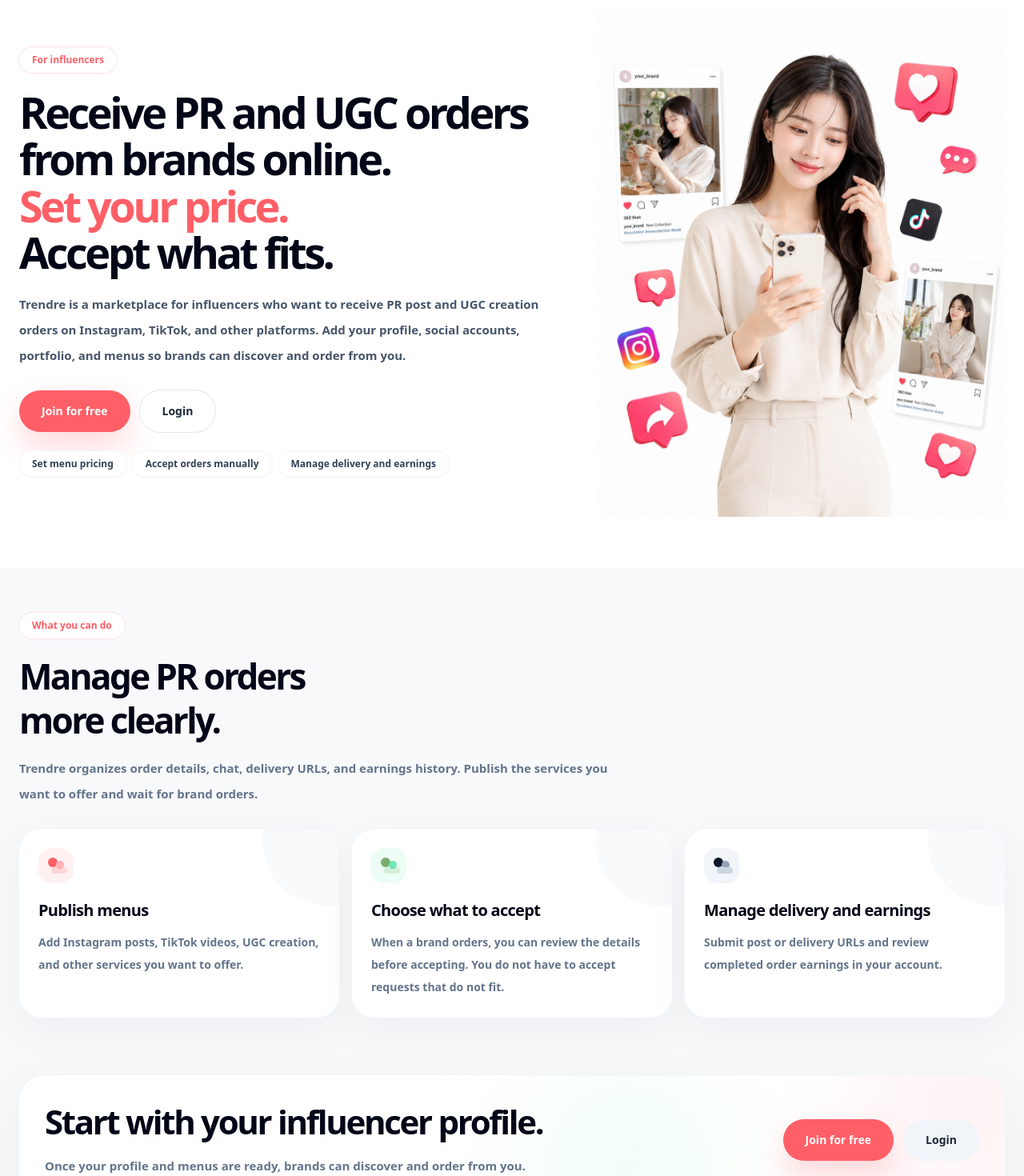
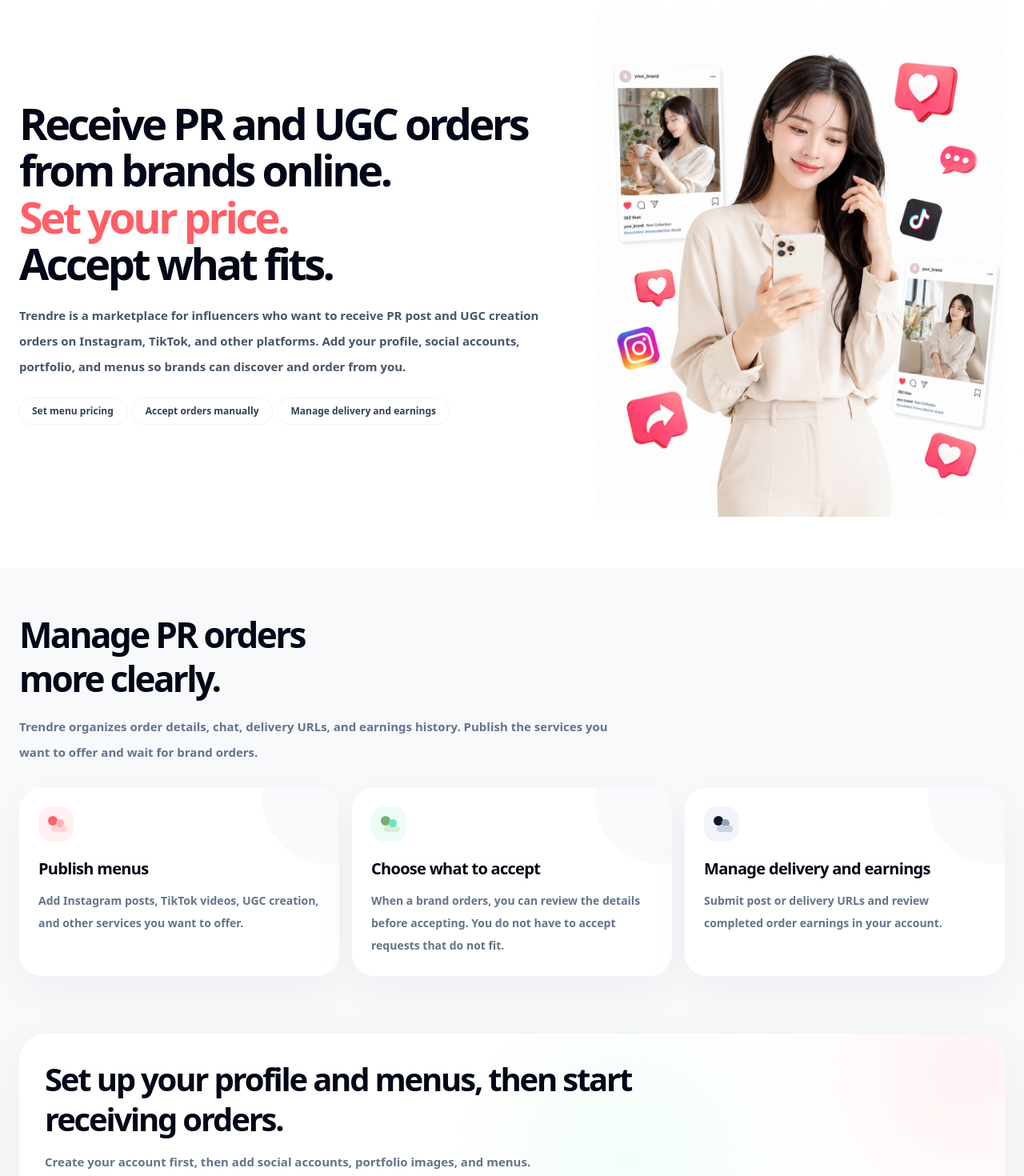
Before and after one commit to Annalisa0625/pearpop-clone, a Next.js app: page /for-creators in a window 1280 px wide. Shown: the part 140-1610 px from the top of the page at 80% size. Built offline with nearby package versions, Linux system fonts and the light colour scheme.

Commit message:
Reduce influencer home signup buttons

```diff
--- a/app/for-creators/page.tsx
+++ b/app/for-creators/page.tsx
@@ -2,7 +2,7 @@
 "use client";
 
 import Link from "next/link";
-import { useState } from "react";
+import { useEffect, useState } from "react";
 import { useAppLocale } from "@/lib/i18n/locale";
 import PublicFooter from "@/components/PublicFooter";
 
@@ -62,7 +62,7 @@ function CreatorPublicHeader() {
           forBrands: "For brands",
           search: "Influencer search",
           login: "Login",
-          signup: "Join as an Influencer",
+          signup: "Join",
         };
 
   return (
@@ -76,7 +76,7 @@ function CreatorPublicHeader() {
           <img
             src="/brand/trendre-logo-full.png"
             alt="Trendre"
-            className="h-8 w-auto object-contain md:h-9"
+            className="h-7 w-auto object-contain md:h-9"
           />
         </Link>
 
@@ -93,14 +93,14 @@ function CreatorPublicHeader() {
         <div className="flex items-center justify-end gap-2 md:gap-4">
           <Link
             href="/login"
-            className="hidden text-sm font-black text-slate-700 transition hover:text-slate-950 md:inline-flex"
+            className="text-xs font-black text-slate-700 transition hover:text-slate-950 md:text-sm"
           >
             {copy.login}
           </Link>
 
           <Link
             href="/signup/creator"
-            className="rounded-full bg-[#ff5f67] px-4 py-2.5 text-xs font-black text-white shadow-lg shadow-rose-500/20 transition hover:-translate-y-0.5 hover:bg-[#ff4b55] md:px-5 md:py-3 md:text-sm"
+            className="rounded-full bg-[#ff5f67] px-3.5 py-2.5 text-[11px] font-black text-white shadow-lg shadow-rose-500/20 transition hover:-translate-y-0.5 hover:bg-[#ff4b55] md:px-5 md:py-3 md:text-sm"
           >
             {copy.signup}
           </Link>
@@ -221,11 +221,25 @@ function HeroVisual() {
 
 export default function ForCreatorsPage() {
   const { locale } = useAppLocale();
+  const [showStickyCta, setShowStickyCta] = useState(false);
+
+  useEffect(() => {
+    const onScroll = () => {
+      setShowStickyCta(window.scrollY > 520);
+    };
+
+    onScroll();
+
+    window.addEventListener("scroll", onScroll, { passive: true });
+
+    return () => {
+      window.removeEventListener("scroll", onScroll);
+    };
+  }, []);
 
   const copy =
     locale === "ja"
       ? {
-          eyebrow: "インフルエンサー向け",
           titleLine1: "PRやUGC制作の注文を",
           titleLine2: "オンラインで受けられる。",
           titleAccent: "価格を決めて、",
@@ -233,12 +247,10 @@ export default function ForCreatorsPage() {
           body:
             "Trendreは、Instagram・TikTokなどでPR投稿やUGC制作を受けたいインフルエンサー向けのマーケットプレイスです。プロフィール、SNS、ポートフォリオ、メニューを登録すると、企業があなたを見つけて注文できます。",
           primaryCta: "無料で登録する",
-          secondaryCta: "ログイン",
           mini1: "メニュー価格を設定",
           mini2: "注文は承認制",
           mini3: "納品・報酬を管理",
 
-          productPill: "できること",
           productTitle1: "PRの受注を",
           productTitle2: "もっと分かりやすく。",
           productBody:
@@ -254,14 +266,11 @@ export default function ForCreatorsPage() {
           card3Body:
             "投稿URLや納品URLを提出し、完了した注文の報酬履歴を確認できます。",
 
-          finalTitle: "まずは、インフルエンサー登録から。",
+          finalTitle: "プロフィールとメニューを整えるだけで、注文を受けられる状態に。",
           finalBody:
-            "プロフィールとメニューを整えることで、企業から注文を受けられる状態になります。",
-          finalPrimary: "無料で登録する",
-          finalSecondary: "ログイン",
+            "まずは登録して、SNS・ポートフォリオ・メニューを追加してください。",
         }
       : {
-          eyebrow: "For influencers",
           titleLine1: "Receive PR and UGC orders",
           titleLine2: "from brands online.",
           titleAccent: "Set your price.",
@@ -269,12 +278,10 @@ export default function ForCreatorsPage() {
           body:
             "Trendre is a marketplace for influencers who want to receive PR post and UGC creation orders on Instagram, TikTok, and other platforms. Add your profile, social accounts, portfolio, and menus so brands can discover and order from you.",
           primaryCta: "Join for free",
-          secondaryCta: "Login",
           mini1: "Set menu pricing",
           mini2: "Accept orders manually",
           mini3: "Manage delivery and earnings",
 
-          productPill: "What you can do",
           productTitle1: "Manage PR orders",
           productTitle2: "more clearly.",
           productBody:
@@ -290,11 +297,9 @@ export default function ForCreatorsPage() {
           card3Body:
             "Submit post or delivery URLs and review completed order earnings in your account.",
 
-          finalTitle: "Start with your influencer profile.",
+          finalTitle: "Set up your profile and menus, then start receiving orders.",
           finalBody:
-            "Once your profile and menus are ready, brands can discover and order from you.",
-          finalPrimary: "Join for free",
-          finalSecondary: "Login",
+            "Create your account first, then add social accounts, portfolio images, and menus.",
         };
 
   const featureCards: FeatureCardProps[] = [
@@ -323,11 +328,7 @@ export default function ForCreatorsPage() {
         <section className="bg-white">
           <div className="mx-auto grid max-w-7xl gap-7 px-4 pb-8 pt-8 md:px-6 md:pb-12 md:pt-12 lg:grid-cols-[minmax(0,1fr)_510px] lg:items-center lg:pb-16 lg:pt-16">
             <div className="relative z-10">
-              <span className="inline-flex rounded-full bg-white px-4 py-2 text-xs font-black text-[#ff5f67] shadow-sm ring-1 ring-rose-100">
-                {copy.eyebrow}
-              </span>
-
-              <h1 className="mt-5 max-w-3xl text-[38px] font-black leading-[1.08] tracking-[-0.065em] text-slate-950 md:text-[48px] lg:text-[54px]">
+              <h1 className="max-w-3xl text-[38px] font-black leading-[1.08] tracking-[-0.065em] text-slate-950 md:text-[48px] lg:text-[54px]">
                 {copy.titleLine1}
                 <br />
                 {copy.titleLine2}
@@ -340,22 +341,6 @@ export default function ForCreatorsPage() {
               <p className="mt-5 max-w-2xl text-[14px] font-semibold leading-7 text-slate-600 md:text-[15px] md:leading-8">
                 {copy.body}
               </p>
-
-              <div className="mt-7 flex flex-col gap-3 sm:flex-row">
-                <Link
-                  href="/signup/creator"
-                  className="inline-flex items-center justify-center rounded-full bg-[#ff5f67] px-7 py-4 text-sm font-black text-white shadow-[0_18px_38px_rgba(255,95,103,0.24)] transition hover:-translate-y-0.5 hover:bg-[#ff4b55]"
-                >
-                  {copy.primaryCta}
-                </Link>
-
-                <Link
-                  href="/login"
-                  className="inline-flex items-center justify-center rounded-full bg-white px-7 py-4 text-sm font-black text-slate-800 shadow-sm ring-1 ring-slate-200 transition hover:-translate-y-0.5 hover:bg-slate-50"
-                >
-                  {copy.secondaryCta}
-                </Link>
-              </div>
 
               <div className="mt-6 flex flex-wrap gap-2">
                 {[copy.mini1, copy.mini2, copy.mini3].map((item) => (
@@ -381,11 +366,7 @@ export default function ForCreatorsPage() {
           className="mx-auto max-w-7xl px-4 py-10 md:px-6 md:py-14"
         >
           <div className="max-w-2xl md:max-w-3xl">
-            <span className="inline-flex rounded-full bg-white px-4 py-2 text-xs font-black text-[#ff5f67] shadow-sm ring-1 ring-rose-100">
-              {copy.productPill}
-            </span>
-
-            <h2 className="mt-5 text-[32px] font-black leading-tight tracking-[-0.06em] text-slate-950 md:text-[44px]">
+            <h2 className="text-[32px] font-black leading-tight tracking-[-0.06em] text-slate-950 md:text-[44px]">
               {copy.productTitle1}
               <br />
               {copy.productTitle2}
@@ -413,38 +394,26 @@ export default function ForCreatorsPage() {
             <div className="pointer-events-none absolute -right-24 -top-24 h-72 w-72 rounded-full bg-rose-100/40 blur-3xl" />
             <div className="pointer-events-none absolute -bottom-24 left-1/2 h-72 w-72 rounded-full bg-emerald-100/25 blur-3xl" />
 
-            <div className="relative flex flex-col gap-5 lg:flex-row lg:items-center lg:justify-between">
-              <div>
-                <h2 className="max-w-3xl text-[30px] font-black leading-tight tracking-[-0.055em] text-slate-950 md:text-[42px]">
-                  {copy.finalTitle}
-                </h2>
+            <div className="relative">
+              <h2 className="max-w-3xl text-[28px] font-black leading-tight tracking-[-0.055em] text-slate-950 md:text-[40px]">
+                {copy.finalTitle}
+              </h2>
 
-                <p className="mt-3 max-w-2xl text-sm font-semibold leading-7 text-slate-500 md:text-[15px] md:leading-8">
-                  {copy.finalBody}
-                </p>
-              </div>
-
-              <div className="flex flex-col gap-3 sm:flex-row lg:flex-col xl:flex-row">
-                <Link
-                  href="/signup/creator"
-                  className="inline-flex items-center justify-center rounded-full bg-[#ff5f67] px-7 py-4 text-sm font-black text-white shadow-[0_18px_38px_rgba(255,95,103,0.24)] transition hover:-translate-y-0.5 hover:bg-[#ff4b55]"
-                >
-                  {copy.finalPrimary}
-                </Link>
-
-                <Link
-                  href="/login"
-                  className="inline-flex items-center justify-center rounded-full bg-slate-100 px-7 py-4 text-sm font-black text-slate-800 transition hover:-translate-y-0.5 hover:bg-slate-200"
-                >
-                  {copy.finalSecondary}
-                </Link>
-              </div>
+              <p className="mt-3 max-w-2xl text-sm font-semibold leading-7 text-slate-500 md:text-[15px] md:leading-8">
+                {copy.finalBody}
+              </p>
             </div>
           </div>
         </section>
       </main>
 
-      <div className="fixed inset-x-0 bottom-0 z-40 border-t border-slate-100 bg-white/95 px-4 py-3 shadow-[0_-18px_50px_rgba(15,23,42,0.08)] backdrop-blur-xl md:hidden">
+      <div
+        className={`fixed inset-x-0 bottom-0 z-40 border-t border-slate-100 bg-white/95 px-4 py-3 shadow-[0_-18px_50px_rgba(15,23,42,0.08)] backdrop-blur-xl transition md:hidden ${
+          showStickyCta
+            ? "translate-y-0 opacity-100"
+            : "pointer-events-none translate-y-full opacity-0"
+        }`}
+      >
         <Link
           href="/signup/creator"
           className="flex w-full items-center justify-center rounded-full bg-[#ff5f67] px-5 py-3.5 text-sm font-black text-white shadow-[0_14px_28px_rgba(255,95,103,0.22)]"
```
